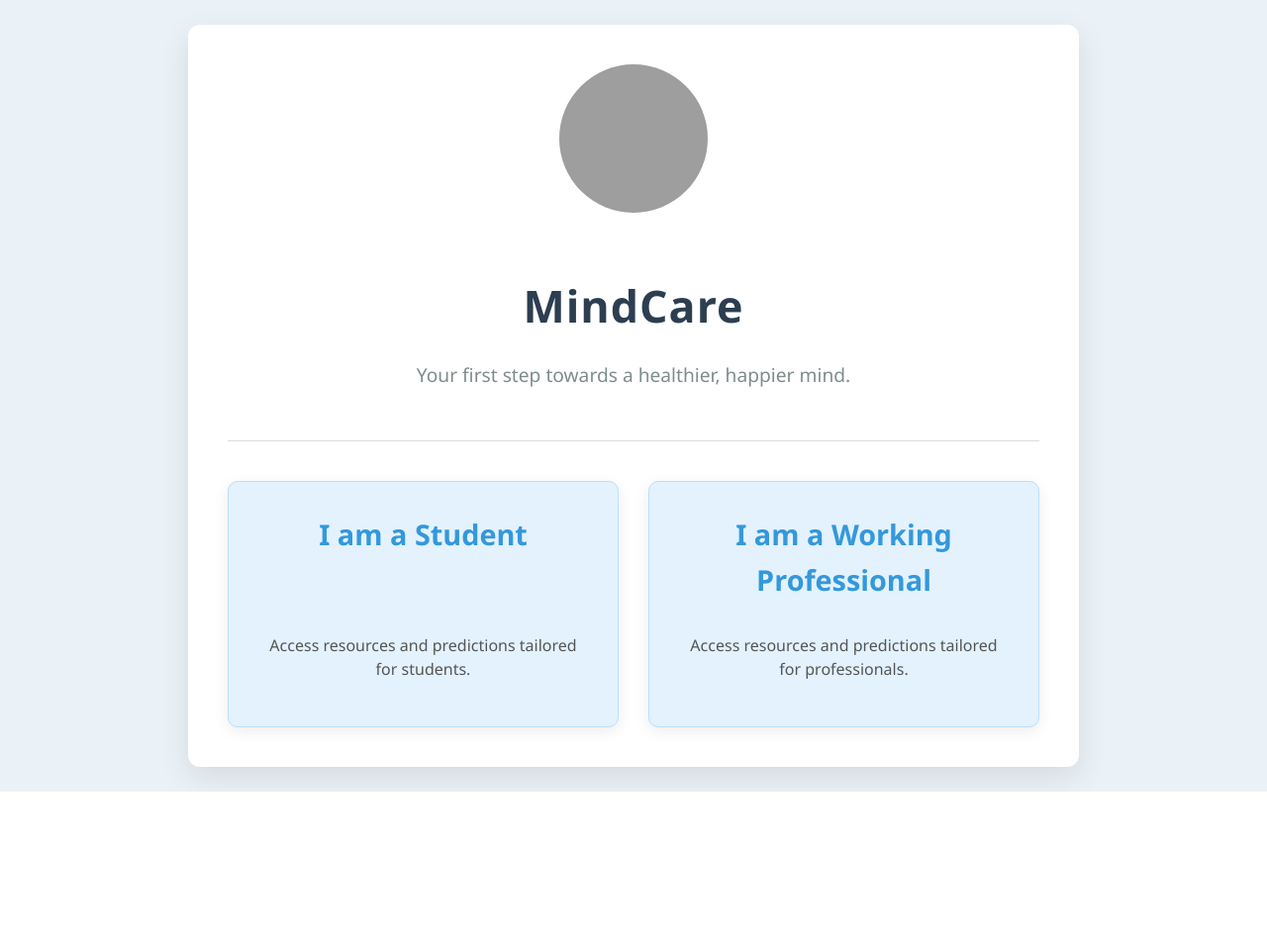
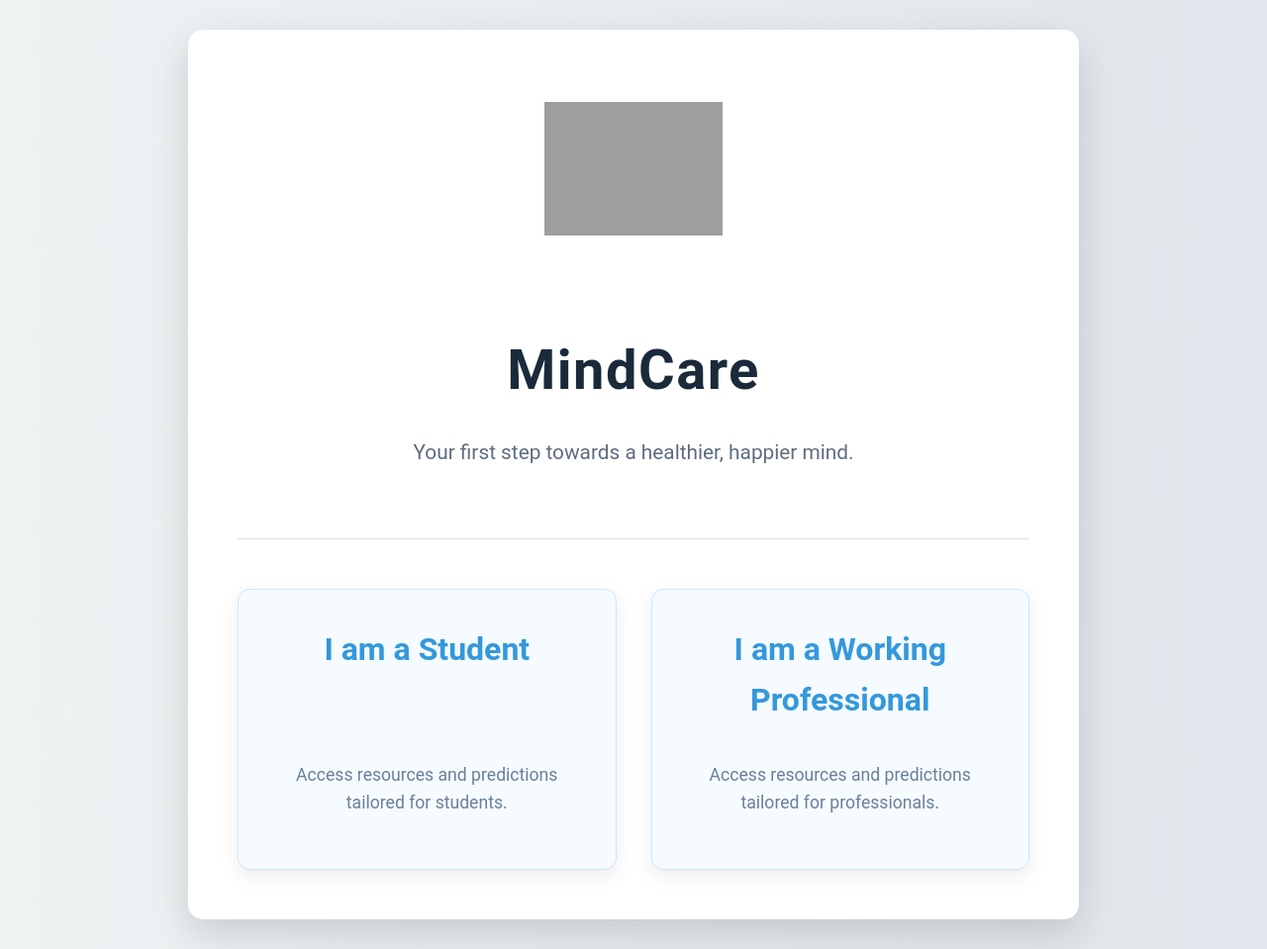
Before and after one commit to gotlate/MindCare_CC, a Flask app: page / in a window 1280 px wide. Shown: the whole page at 99% size. Before the commit the page ends 800 px from the top, so only its background shows below. Run offline with Flask 3, Linux system fonts and the light colour scheme; parts of the project's set-up code (start-up, migrations or seed data) failed here and were passed over; grey boxes are pictures that could not be loaded.

Commit message:
frontend change

```diff
--- a/static/style.css
+++ b/static/style.css
@@ -1,139 +1,151 @@
+/* General Body and Container Styles */
 body {
-    font-family: 'Segoe UI', Tahoma, Geneva, Verdana, sans-serif;
+    font-family: 'Roboto', sans-serif; /* Modern, clean font */
     margin: 0;
     padding: 0;
-    background-color: #eaf2f8; /* Lighter blue/grey background */
-    color: #333;
+    background: linear-gradient(to right, #eef2f3, #e0e6eb); /* Soft gradient background */
+    color: #2c3e50; /* Dark blue-grey for main text */
     display: flex;
     justify-content: center;
     align-items: center;
     min-height: 100vh;
     line-height: 1.6;
+    font-size: 16px;
 }
 
-.main-container {
+.main-container,
+.form-container,
+.resources-container {
     background-color: #ffffff;
-    padding: 40px;
-    border-radius: 12px;
-    box-shadow: 0 10px 30px rgba(0, 0, 0, 0.1);
+    padding: 50px;
+    border-radius: 15px; /* Slightly more rounded corners */
+    box-shadow: 0 15px 40px rgba(0, 0, 0, 0.15); /* More prominent, softer shadow */
     text-align: center;
     max-width: 900px;
     width: 100%;
     box-sizing: border-box;
+    margin: 30px auto; /* Centering and providing space */
 }
 
+/* Hero Section (Landing Page) */
 .hero-section {
-    margin-bottom: 40px;
-    padding-bottom: 20px;
-    border-bottom: 1px solid #ddd;
+    margin-bottom: 50px;
+    padding-bottom: 30px;
+    border-bottom: 1px solid #e0e0e0; /* Lighter, subtle border */
 }
 
 .hero-section .logo {
-    width: 150px;
-    height: 150px;
-    border-radius: 50%; /* Keep circular if desired for future logo */
-    object-fit: cover;
-    margin-bottom: 20px;
-    /* Removed green border */
+    width: 180px; /* Slightly larger logo */
+    height: 180px;
+    object-fit: contain; /* Ensure entire logo fits */
+    margin-bottom: 25px;
+    transition: transform 0.3s ease; /* Smooth hover effect */
+}
+
+.hero-section .logo:hover {
+    transform: scale(1.05); /* Slight zoom on hover */
 }
 
 .main-title {
-    font-size: 2.8em;
-    color: #2c3e50;
-    margin-bottom: 10px;
-    letter-spacing: 1px;
+    font-size: 3.5em; /* Larger, more impactful title */
+    color: #1a2a3a; /* Very dark blue for emphasis */
+    margin-bottom: 15px;
+    letter-spacing: 1.5px;
+    font-weight: 700; /* Bolder font */
 }
 
 .tagline {
-    font-size: 1.2em;
-    color: #7f8c8d;
-    margin-bottom: 30px;
+    font-size: 1.3em; /* Slightly larger tagline */
+    color: #5d6d7e; /* Medium grey-blue */
+    margin-bottom: 40px;
 }
 
+/* Selection Cards (Landing & Dashboard) */
 .selection-container {
     display: flex;
     justify-content: center;
-    gap: 30px;
+    gap: 35px; /* Increased gap */
     flex-wrap: wrap;
 }
 
 .selection-card {
-    background-color: #e3f2fd; /* Light blue background */
-    border: 1px solid #bbdefb;
-    border-radius: 10px;
-    padding: 30px;
+    background-color: #f5fbff; /* Very light, almost white blue */
+    border: 1px solid #cce7ff; /* Soft blue border */
+    border-radius: 12px;
+    padding: 35px;
     text-decoration: none;
     color: #2c3e50;
     flex: 1;
-    min-width: 280px;
-    max-width: 400px;
-    box-shadow: 0 4px 15px rgba(0, 0, 0, 0.08);
-    transition: transform 0.3s ease, box-shadow 0.3s ease;
+    min-width: 300px; /* Min width for better layout */
+    max-width: 450px;
+    box-shadow: 0 6px 20px rgba(0, 0, 0, 0.08); /* Improved shadow */
+    transition: transform 0.3s ease, box-shadow 0.3s ease, background-color 0.3s ease;
     display: flex;
     flex-direction: column;
     justify-content: space-between;
+    align-items: center; /* Center content */
+    text-align: center;
 }
 
 .selection-card:hover {
-    transform: translateY(-8px);
-    box-shadow: 0 8px 25px rgba(0, 0, 0, 0.15);
+    transform: translateY(-10px); /* More pronounced lift */
+    box-shadow: 0 12px 30px rgba(0, 0, 0, 0.18); /* Stronger shadow on hover */
+    background-color: #eaf4ff; /* Slightly darker blue on hover */
 }
 
 .selection-card h2 {
-    font-size: 1.8em;
-    color: #3498db; /* Primary blue for headings */
+    font-size: 2em; /* Larger heading for cards */
+    color: #3498db; /* Primary blue */
     margin-top: 0;
-    margin-bottom: 15px;
+    margin-bottom: 18px;
+    font-weight: 600;
 }
 
 .selection-card p {
-    font-size: 1em;
-    color: #555;
-    line-height: 1.5;
+    font-size: 1.1em; /* Slightly larger paragraph */
+    color: #6a7f9a; /* Darker grey-blue for clarity */
+    line-height: 1.6;
 }
 
 /* General Section Title */
 .section-title {
-    font-size: 2.2em;
-    color: #2c3e50;
-    margin-bottom: 30px;
+    font-size: 2.8em;
+    color: #1a2a3a;
+    margin-bottom: 40px;
     text-align: center;
+    font-weight: 700;
 }
 
 /* Form Specific Styles */
 .form-container {
-    background-color: #ffffff;
-    padding: 30px;
-    border-radius: 12px;
-    box-shadow: 0 10px 30px rgba(0, 0, 0, 0.1);
-    max-width: 700px;
-    width: 100%;
-    box-sizing: border-box;
+    padding: 40px;
 }
 
 .form-group {
-    margin-bottom: 20px;
+    margin-bottom: 25px;
     text-align: left;
 }
 
 label {
     display: block;
-    margin-bottom: 8px;
+    margin-bottom: 10px;
     font-weight: bold;
-    color: #555;
+    color: #4a6582; /* Darker blue-grey for labels */
+    font-size: 1.05em;
 }
 
 input[type="text"],
 input[type="number"],
 input[type="email"],
 select {
-    width: calc(100% - 20px);
-    padding: 12px;
-    border: 1px solid #ddd;
-    border-radius: 6px;
-    font-size: 1em;
-    margin-top: 5px;
+    width: calc(100% - 24px); /* Account for padding */
+    padding: 14px 12px;
+    border: 1px solid #c0d3e8; /* Softer border */
+    border-radius: 8px; /* Slightly more rounded */
+    font-size: 1.05em;
+    margin-top: 6px;
     box-sizing: border-box;
+    transition: border-color 0.3s ease, box-shadow 0.3s ease;
 }
 
 input[type="text"]:focus,
```
Also changed, not shown: other parts of static/style.css (+113 -52 lines).
